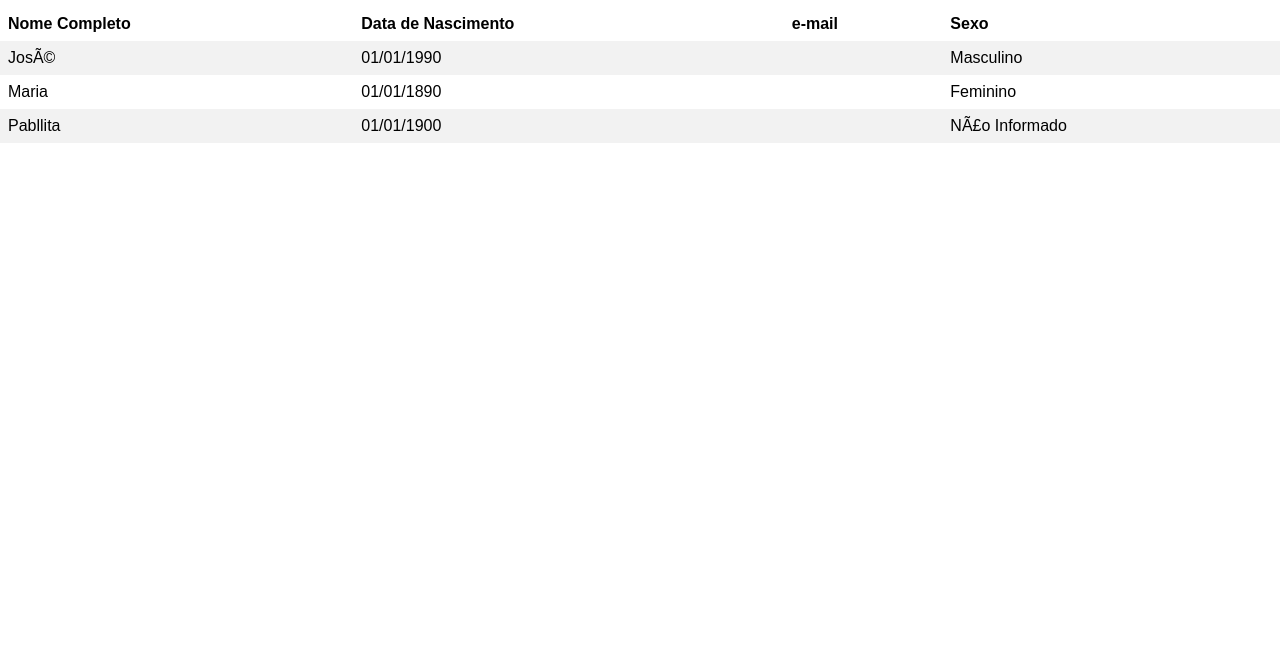
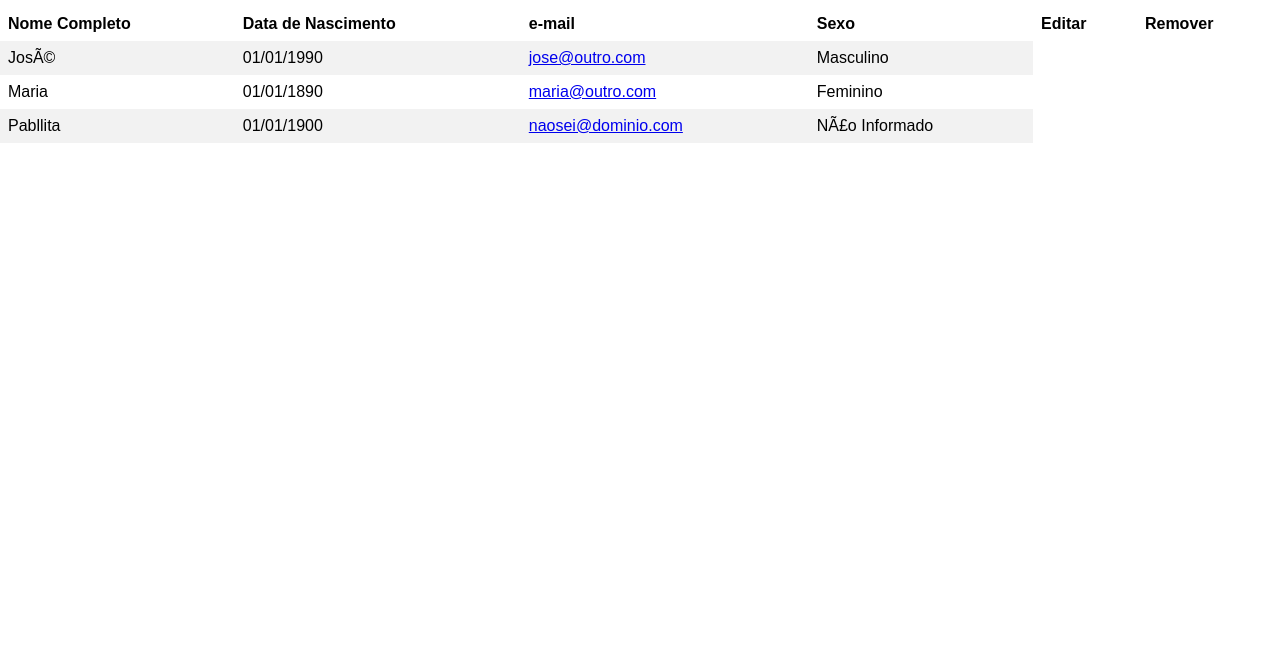
Before and after one commit to JosildaGomes/pweb_2021.2_josildaGomes, a plain HTML site: page u1_exercicio2/listarPessoas.html in a window 1280 px wide. Shown: the part 147-800 px from the top of the page. Drawn offline with Linux system fonts and the light colour scheme.

Commit message:
atualizei noticias

```diff
--- a/u1_exercicio2/listarPessoas.html
+++ b/u1_exercicio2/listarPessoas.html
@@ -26,23 +26,25 @@
 		<td><b>Data de Nascimento</b></td>
 		<td><b>e-mail</b></td>
 		<td><b>Sexo</b></td>
+		<td><b>Editar</b></td>
+		<td><b>Remover</b></td>
 	</tr>
 	<tr>
 		<td>José</td>
 		<td>01/01/1990</td>
-		<td><a href="mailto:jose@outro.com"></a></td>
+		<td><a href="mailto:jose@outro.com">jose@outro.com</a></td>
 		<td>Masculino</td>
 	</tr>
 	<tr>
 		<td>Maria</td>
 		<td>01/01/1890</td>
-		<td><a href="mailto:maria@outro.com"></a></td>
+		<td><a href="mailto:maria@outro.com">maria@outro.com</a></td>
 		<td>Feminino</td>
 	</tr>
 	<tr>
 		<td>Pabllita</td>
 		<td>01/01/1900</td>
-		<td><a href="mailto:naosei@dominio.com"></a></td>
+		<td><a href="mailto:naosei@dominio.com">naosei@dominio.com</a></td>
 		<td>Não Informado</td>
 	</tr>
 
```
Also changed, not shown: u1_exercicio2/noticias.html (+4 -3 lines).
